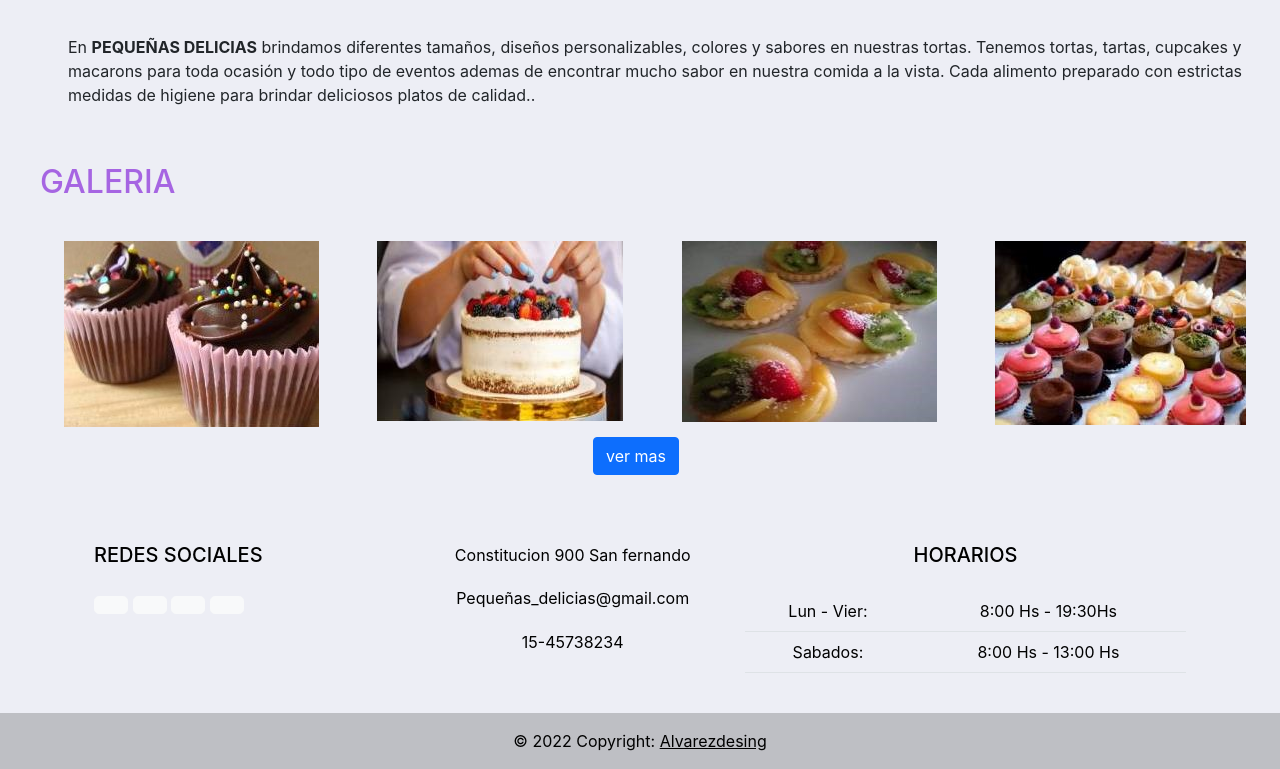
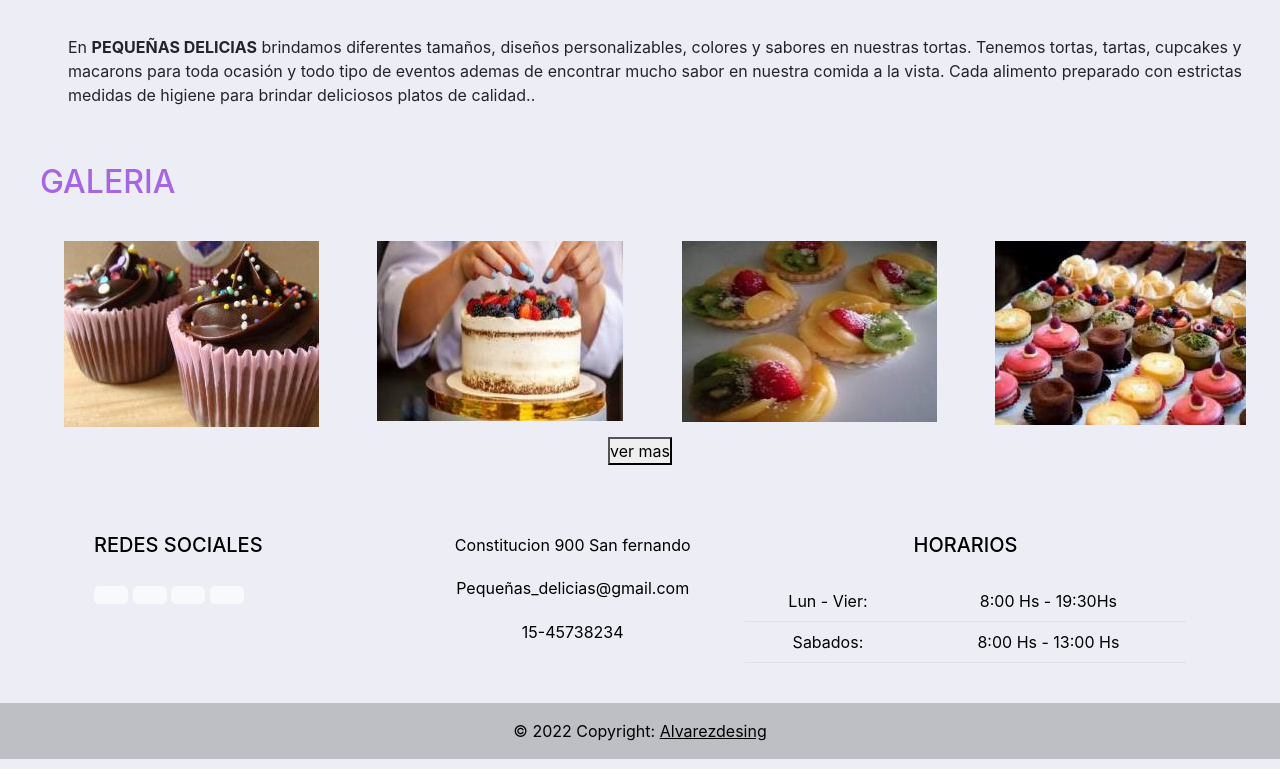
Before and after one commit to osvaldogalvarez/Peque-as-delicias, a plain HTML site: page index.html in a window 1280 px wide. Shown: the part 1951-2720 px from the top of the page. Drawn offline with nearby package versions, Linux system fonts and the light colour scheme.

Commit message:
boostrap

```diff
--- a/index.html
+++ b/index.html
@@ -174,13 +174,9 @@
             <div class="foto-galeria">
                 <img src="fotos/gal42.jpg" alt="masas">
             </div>
-            <!--<div>
+            <div>
                 <a href="pages/galeria.html"><button class="button">ver mas</button></a>
-            </div>-->
-            <div class="d-grid gap-2 d-md-flex justify-content-md-end">
-                <button class="btn btn-primary me-md-2" type="button">ver mas</button>
-
-              </div>
+            </div>
         </div>
 
 </section>
```
